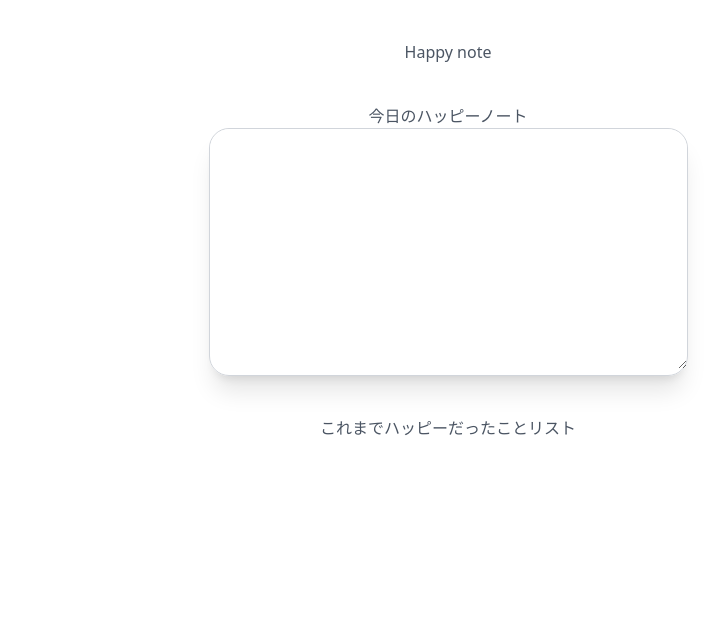
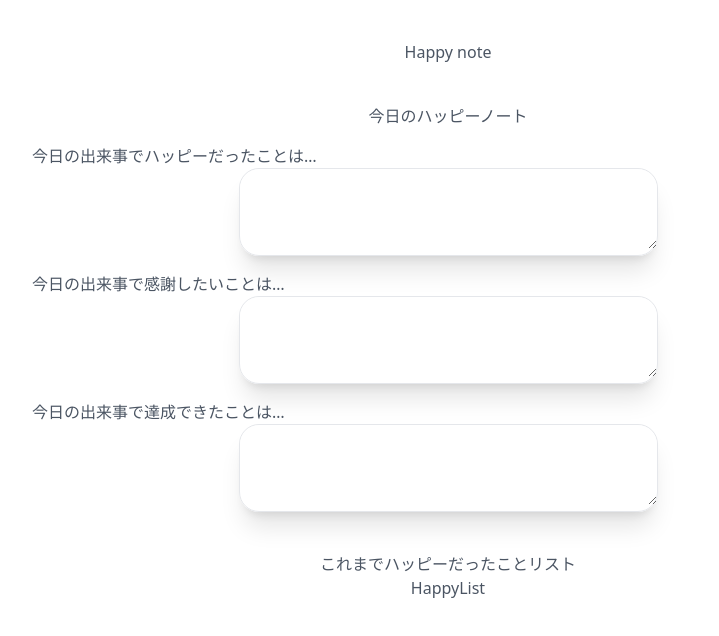
Before and after one commit to khiz125/happy-note-backend, a React (Create React App) app: page / in a window 1280 px wide. Shown: the top 636 px of the page, without its empty margins (192-911 px from the left). Built offline with nearby package versions, Linux system fonts and the light colour scheme.

Commit message:
add HappyList.tsx

```diff
--- /dev/null
+++ b/src/note/HappyList.tsx
@@ -0,0 +1,12 @@
+import React, {useState, useEffect} from "react"
+
+const HappyList = () => {
+
+  const [happyList, setHappyList] = useState()
+
+  return (
+    <div>HappyList</div>
+  )
+}
+
+export default HappyList;
--- a/src/note/Note.tsx
+++ b/src/note/Note.tsx
@@ -1,24 +1,55 @@
-import React from 'react'
+import React from "react";
+import HappyList from "./HappyList";
 
 const note = () => {
 
 
   return (
-    <main className='box-border text-gray-600 w-full'>
-      <section className='flex items-center justify-center m-10'>
+    <main className='box-border text-gray-600 w-full px-20'>
+      <section className='flex items-center justify-center m-10 px-40'>
         <h1>
           Happy note
         </h1>
       </section>
       <section className='flex flex-col items-center justify-center m-10'>
         <h3>今日のハッピーノート</h3>
-        <div className='border border-gray-300 shadow-xl rounded-[20px]'>
-          <textarea className='w-full rounded-[20px]' name="note" id="" cols={50} rows={10} />
+        <h3 className="text-left w-4/5 mt-4">今日の出来事でハッピーだったことは…</h3>
+        <div className='shadow-xl rounded-[20px] border border-gray-200'>
+          <textarea
+            className='relative hidden-scrollbar text-[#8A8684]
+            border-gray-200 outline-none focus:border-[#D9D9D9] w-full p-4 rounded-[20px]'
+            name="note"
+            id=""
+            cols={40}
+            rows={2}
+          />
+        </div>
+        <h3 className="text-left w-4/5 mt-4">今日の出来事で感謝したいことは…</h3>
+        <div className='shadow-xl rounded-[20px] border border-gray-200'>
+          <textarea
+            className='relative hidden-scrollbar text-[#8A8684]
+            border-gray-200 outline-none focus:border-[#D9D9D9] w-full p-4 rounded-[20px]'
+            name="note"
+            id=""
+            cols={40}
+            rows={2}
+          />
+        </div>
+        <h3 className="text-left w-4/5 mt-4">今日の出来事で達成できたことは…</h3>
+        <div className='shadow-xl rounded-[20px] border border-gray-200'>
+          <textarea
+            className='relative hidden-scrollbar text-[#8A8684]
+            border-gray-200 outline-none focus:border-[#D9D9D9] w-full p-4 rounded-[20px]'
+            name="note"
+            id=""
+            cols={40}
+            rows={2}
+          />
         </div>
       </section>
       <section className='flex flex-col items-center justify-center m-10'>
         <h3>これまでハッピーだったことリスト</h3>
-
+        <HappyList />
       </section>
     </main>
   )
```
